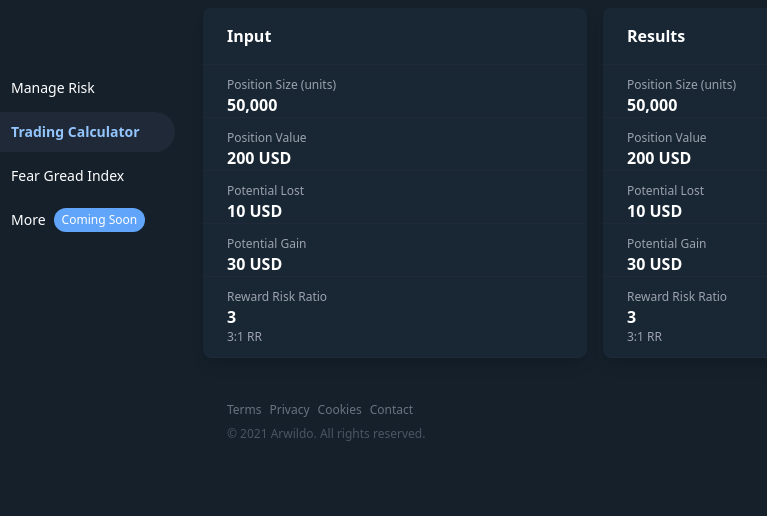
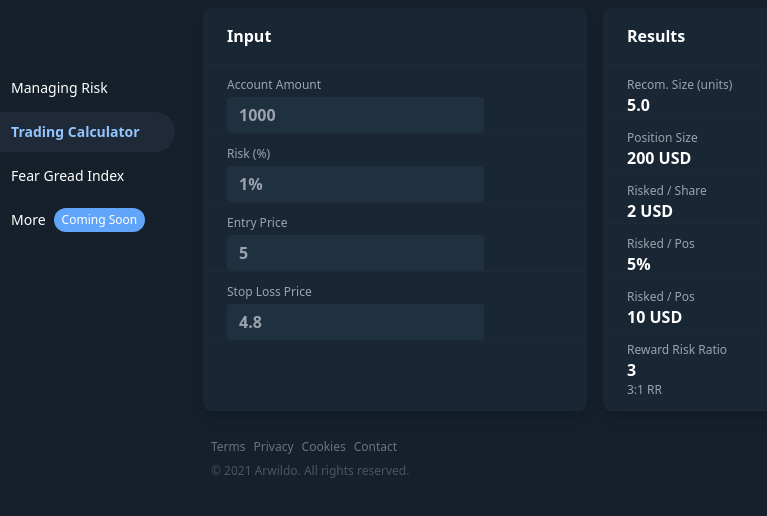
Before and after one commit to arwildo/tradetul, a React app: page / in a window 1280 px wide. Shown: the full height of the page, 165-932 px from the left. Built offline with nearby package versions, Linux system fonts and the light colour scheme.

Commit message:
add inputs

```diff
--- a/src/components/footer.js
+++ b/src/components/footer.js
@@ -7,7 +7,7 @@ export default function(props) {
     return new Date().getFullYear();
   }
   return(
-    <div className="flow-root m-6 inline">
+    <div className="flow-root m-2 inline">
       <div className="flex-1">
         <div className="flex">
           <a href="/terms">
--- a/src/components/navbar.js
+++ b/src/components/navbar.js
@@ -13,10 +13,10 @@ export default function(props) {
           <nav className="mt-5 px-2">
             <a href="#" className="group flex items-center px-2 py-2 text-sm leading-6 font-medium rounded-full hover:bg-gray-800 hover:text-blue-300">
               <svg className="mr-4 h-6 w-6" fill="none" strokeLinecap="round" strokeLinejoin="round" strokeWidth="2" stroke="currentColor" viewBox="0 0 24 24">
-                <path stroke-linecap="round" stroke-linejoin="round" stroke-width="2" d="M12 6.253v13m0-13C10.832 5.477 9.246 5 7.5 5S4.168 5.477 3 6.253v13C4.168 18.477 5.754 18 7.5 18s3.332.477 4.5 1.253m0-13C13.168 5.477 14.754 5 16.5 5c1.747 0 3.332.477 4.5 1.253v13C19.832 18.477 18.247 18 16.5 18c-1.746 0-3.332.477-4.5 1.253" />
+                <path strokeLinecap="round" strokeLinejoin="round" strokeWidth="2" d="M12 6.253v13m0-13C10.832 5.477 9.246 5 7.5 5S4.168 5.477 3 6.253v13C4.168 18.477 5.754 18 7.5 18s3.332.477 4.5 1.253m0-13C13.168 5.477 14.754 5 16.5 5c1.747 0 3.332.477 4.5 1.253v13C19.832 18.477 18.247 18 16.5 18c-1.746 0-3.332.477-4.5 1.253" />
               </svg>
               <span className="invisible sm:visible">
-                Manage Risk
+                Managing Risk
               </span>
             </a>
             <a href="#" className="mt-1 group flex items-center px-2 py-2 text-sm leading-6 font-semibold rounded-full bg-gray-800 text-blue-300">
--- a/src/components/riskCalculator.js
+++ b/src/components/riskCalculator.js
@@ -22,8 +22,8 @@ export default function(props) {
              {/*<!--Section 1-->*/}
               <div className="flex">
                 <div className="flex-1">
-                  <p className="px-4 ml-2 mt-3 w-48 text-xs text-gray-400">Position Size (units)</p>
-                  <h2 className="px-4 ml-2 w-48 font-bold text-white">50,000</h2>
+                  <p className="px-4 ml-2 mt-3 mb-1 w-48 text-xs text-gray-400">Account Amount</p>
+                  <input className="bg-dim-600 ml-6 pl-3 rounded h-9 text-white font-bold" placeHolder="1000"/>
                 </div>
               </div>
               <hr className="border-gray-800" />
@@ -31,8 +31,8 @@ export default function(props) {
              {/*<!--Section 2-->*/}
               <div className="flex">
                 <div className="flex-1">
-                  <p className="px-4 ml-2 mt-3 w-48 text-xs text-gray-400">Position Value</p>
-                  <h2 className="px-4 ml-2 w-48 font-bold text-white">200 USD</h2>
+                  <p className="px-4 ml-2 mt-3 mb-1 w-48 text-xs text-gray-400">Risk (%)</p>
+                  <input className="bg-dim-600 ml-6 pl-3 rounded h-9 text-white font-bold" placeHolder="1%"/>
                 </div>
               </div>
               <hr className="border-gray-800" />
@@ -40,8 +40,8 @@ export default function(props) {
              {/*<!--Section 3-->*/}
               <div className="flex">
                 <div className="flex-1">
-                  <p className="px-4 ml-2 mt-3 w-48 text-xs text-gray-400">Potential Lost</p>
-                  <h2 className="px-4 ml-2 w-48 font-bold text-white">10 USD</h2>
+                  <p className="px-4 ml-2 mt-3 mb-1 w-48 text-xs text-gray-400">Entry Price</p>
+                  <input className="bg-dim-600 ml-6 pl-3 rounded h-9 text-white font-bold" placeHolder="5"/>
                 </div>
               </div>
               <hr className="border-gray-800" />
@@ -49,18 +49,8 @@ export default function(props) {
              {/*<!--Section 4-->*/}
               <div className="flex">
                 <div className="flex-1">
-                  <p className="px-4 ml-2 mt-3 w-48 text-xs text-gray-400">Potential Gain</p>
-                  <h2 className="px-4 ml-2 w-48 font-bold text-white">30 USD</h2>
-                </div>
-              </div>
-              <hr className="border-gray-800" />
-
-             {/*<!--Section 5-->*/}
-              <div className="flex">
-                <div className="flex-1">
-                  <p className="px-4 ml-2 mt-3 w-48 text-xs text-gray-400">Reward Risk Ratio</p>
-                  <h2 className="px-4 ml-2 w-48 font-bold text-white">3</h2>
-                  <p className="px-4 ml-2 mb-3 w-48 text-xs text-gray-400">3:1 RR</p>
+                  <p className="px-4 ml-2 mt-3 mb-1 w-48 text-xs text-gray-400">Stop Loss Price</p>
+                  <input className="bg-dim-600 ml-6 pl-3 rounded h-9 text-white font-bold" placeHolder="4.8"/>
                 </div>
               </div>
               <hr className="border-gray-800" />
@@ -68,7 +58,7 @@ export default function(props) {
             </div>
           </div>
 
-          {/* Section One */}
+          {/* Section Two */}
           <div className="w-full rounded-lg shadow-lg overflow-hidden flex flex-col md:flex-row">
             <div className="w-96 rounded-lg bg-dim-700 overflow-hidden shadow-lg">
               <div className="flex">
@@ -83,8 +73,8 @@ export default function(props) {
              {/*<!--Section 1-->*/}
               <div className="flex">
                 <div className="flex-1">
-                  <p className="px-4 ml-2 mt-3 w-48 text-xs text-gray-400">Position Size (units)</p>
-                  <h2 className="px-4 ml-2 w-48 font-bold text-white">50,000</h2>
+                  <p className="px-4 ml-2 mt-3 w-48 text-xs text-gray-400">Recom. Size (units)</p>
+                  <h2 className="px-4 ml-2 w-48 font-bold text-white">5.0</h2>
                 </div>
               </div>
               <hr className="border-gray-800" />
@@ -92,7 +82,7 @@ export default function(props) {
              {/*<!--Section 2-->*/}
               <div className="flex">
                 <div className="flex-1">
-                  <p className="px-4 ml-2 mt-3 w-48 text-xs text-gray-400">Position Value</p>
+                  <p className="px-4 ml-2 mt-3 w-48 text-xs text-gray-400">Position Size</p>
                   <h2 className="px-4 ml-2 w-48 font-bold text-white">200 USD</h2>
                 </div>
               </div>
@@ -101,8 +91,8 @@ export default function(props) {
              {/*<!--Section 3-->*/}
               <div className="flex">
                 <div className="flex-1">
-                  <p className="px-4 ml-2 mt-3 w-48 text-xs text-gray-400">Potential Lost</p>
-                  <h2 className="px-4 ml-2 w-48 font-bold text-white">10 USD</h2>
+                  <p className="px-4 ml-2 mt-3 w-48 text-xs text-gray-400">Risked / Share</p>
+                  <h2 className="px-4 ml-2 w-48 font-bold text-white">2 USD</h2>
                 </div>
               </div>
               <hr className="border-gray-800" />
@@ -110,13 +100,22 @@ export default function(props) {
              {/*<!--Section 4-->*/}
               <div className="flex">
                 <div className="flex-1">
-                  <p className="px-4 ml-2 mt-3 w-48 text-xs text-gray-400">Potential Gain</p>
-                  <h2 className="px-4 ml-2 w-48 font-bold text-white">30 USD</h2>
+                  <p className="px-4 ml-2 mt-3 w-48 text-xs text-gray-400">Risked / Pos</p>
+                  <h2 className="px-4 ml-2 w-48 font-bold text-white">5%</h2>
                 </div>
               </div>
               <hr className="border-gray-800" />
 
              {/*<!--Section 5-->*/}
+              <div className="flex">
+                <div className="flex-1">
+                  <p className="px-4 ml-2 mt-3 w-48 text-xs text-gray-400">Risked / Pos</p>
+                  <h2 className="px-4 ml-2 w-48 font-bold text-white">10 USD</h2>
+                </div>
+              </div>
+              <hr className="border-gray-800" />
+
+             {/*<!--Section 6-->*/}
               <div className="flex">
                 <div className="flex-1">
                   <p className="px-4 ml-2 mt-3 w-48 text-xs text-gray-400">Reward Risk Ratio</p>
--- a/src/index.js
+++ b/src/index.js
@@ -7,7 +7,7 @@ import RiskCalculator from "./components/riskCalculator";
 
 const Index = () => {
   return (
-    <div className="p-relative h-screen">
+    <div className="relative h-screen">
       <div className="flex justify-center">
         <Navbar key="navbar" />
         <RiskCalculator key="risk_calculator" />
--- a/src/style.css
+++ b/src/style.css
@@ -22,6 +22,11 @@
     background-color: #192734;
   }
 
+  .bg-dim-600 {
+    --bg-opacity: 1;
+    background-color: #1f3040;
+  }
+
   html, body {
     margin: 0;
     background-color: #15202b;
```
